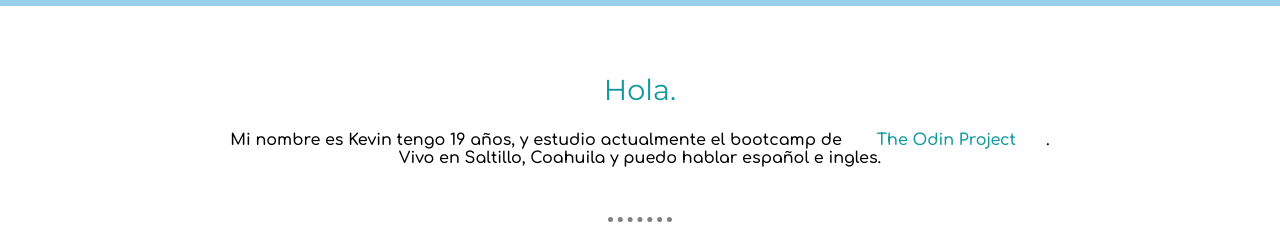
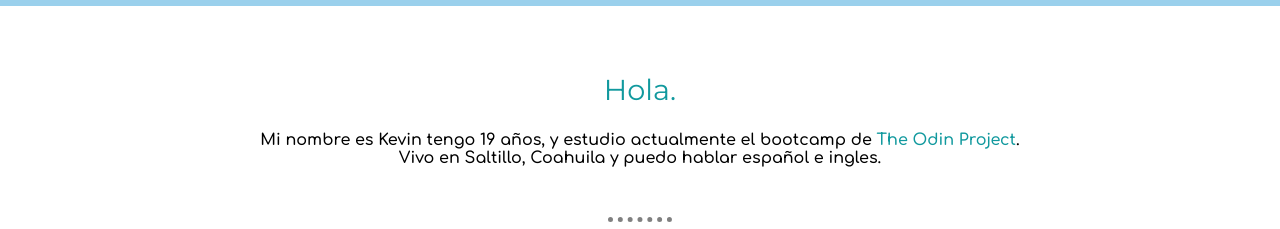
Before and after one commit to kevincruxz/CV-2.0, a plain HTML site: page index.html in a window 1280 px wide. Shown: the part 835-1064 px from the top of the page. Drawn offline with Linux system fonts and the light colour scheme.

Commit message:
Add files via upload

```diff
--- a/css/styles.css
+++ b/css/styles.css
@@ -19,6 +19,11 @@ h3 {
 
 p {
   font-family: 'Comfortaa', cursive;
+}
+
+.profile a {
+  padding: 0;
+  color: #11999E;
 }
 
 a {
```
